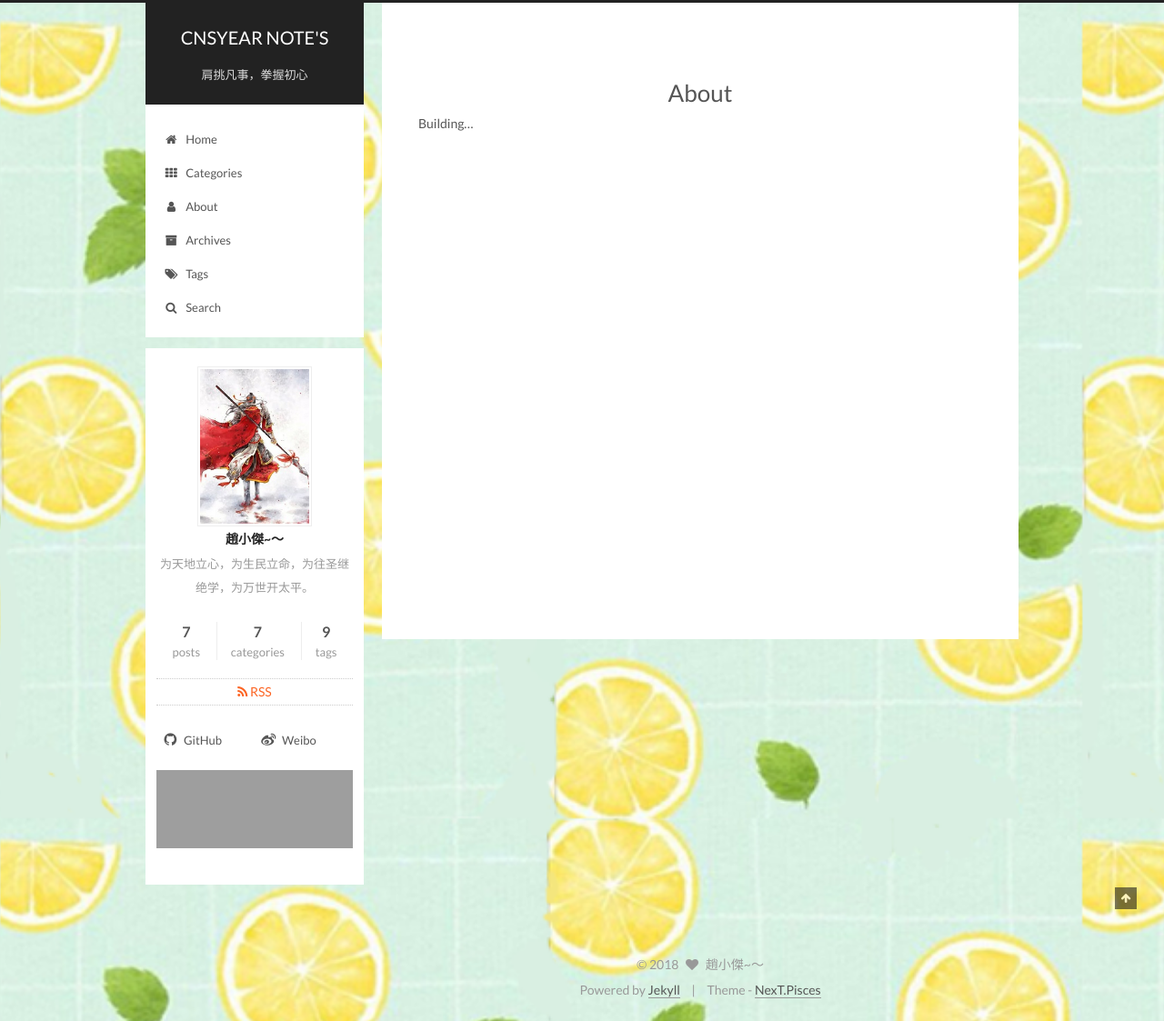
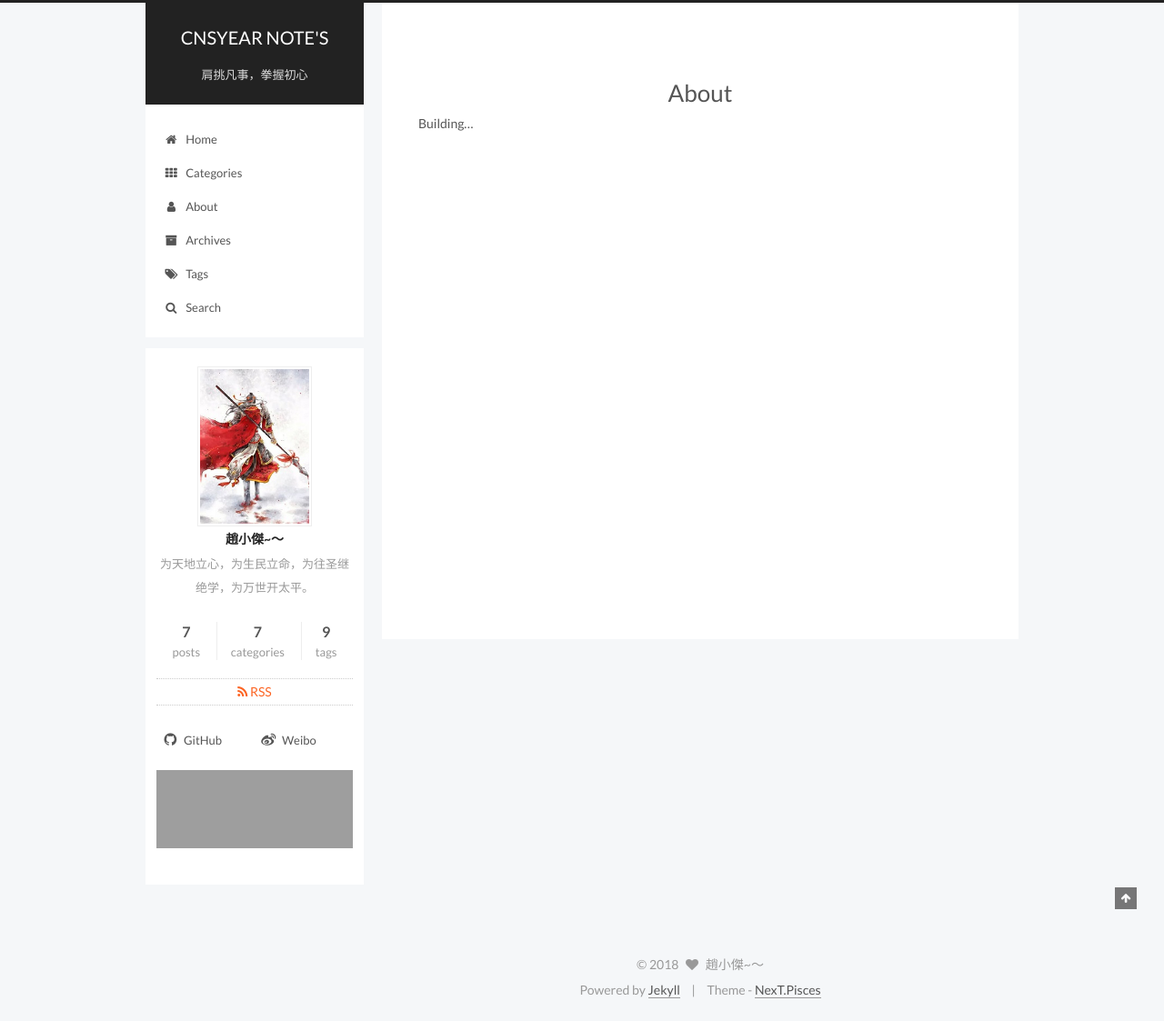
Before and after one commit to ChandraChen/cnsyear.github.io, a Jekyll site: the page built from about/index.md, in a window 1280 px wide. Shown: the whole page at 91% size. Built offline with Jekyll 4.4.1, drawn with Linux system fonts in a browser that asks for light colours; grey boxes are pictures that could not be loaded.

Commit message:
Update custom.scss

```diff
--- a/_sass/_custom/custom.scss
+++ b/_sass/_custom/custom.scss
@@ -1,8 +1,8 @@
 // Custom styles.
 body {
-	background-image: url(/images/background.png);
-	background-attachment: fixed;
-	background-repeat: repeat;
+//	background-image: url(/images/background.png);
+//	background-attachment: fixed;
+//	background-repeat: repeat;
 //	background-clip: content-box;
-	background-size: contain;
+//	background-size: contain;
 }
```
